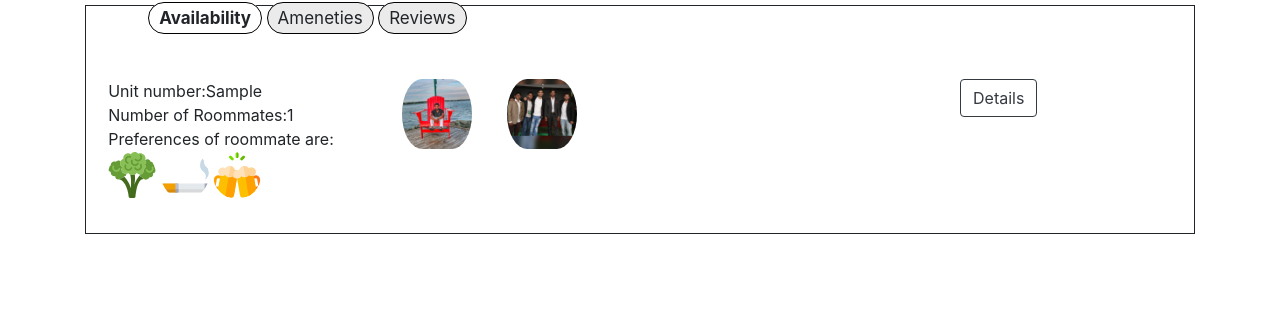
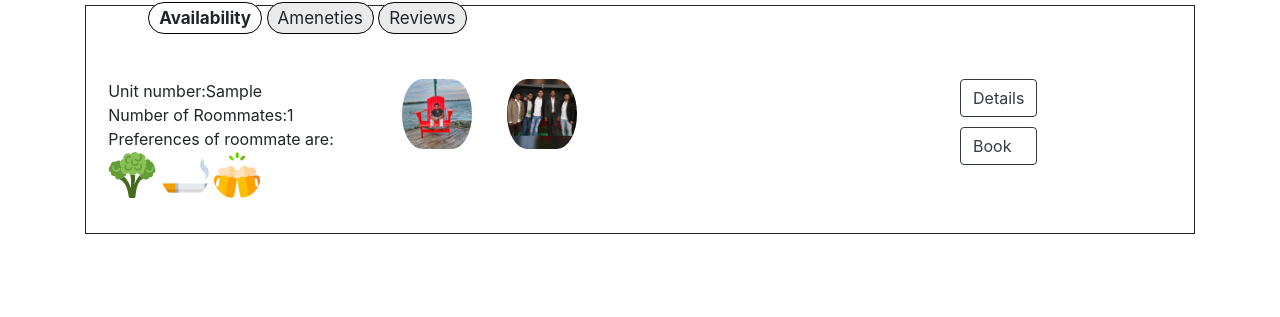
Before and after one commit to vizdal/Tectum, a Django app: page /apartments/1/ in a window 1280 px wide. Shown: the part 421-738 px from the top of the page. Run offline with Django 3.2, Linux system fonts and the light colour scheme; tables that the repository leaves empty hold one stand-in row (values such as "Sample post"); grey boxes marked "Sample" are stand-in pictures; some libraries are stand-ins or nearby versions.

Commit message:
moal style and link for book apartments

```diff
--- a/webtech/static/css/style_aman.css
+++ b/webtech/static/css/style_aman.css
@@ -116,11 +116,18 @@ padding-bottom: 6%;
     margin-top: 3em;
 }
 .quick-view-details,.free-view-details {
-    top: 15%;
+    top: 5%;
     left: 15%;
     background: #fff;
     padding: 4%;
     right: 15%;
+}
+.apartment-details .btn.btn-outline-dark {
+    margin-bottom: 10px;
+}
+.apartment-details a.btn.btn-outline-dark {
+    margin-bottom: 10px;
+    padding-right: 25px;
 }
 .BookaPartment {
     background-color: #000;
--- a/webtech/templates/apartment_list.html
+++ b/webtech/templates/apartment_list.html
@@ -34,12 +34,12 @@
                   </ul>
                   <div class="availability tabs-parent">
                      <div class="tabs-child active availability-tabs-details">
-                        {% for i in data %}
+                        {% for unit in data %}
                         <div class="row">
                            <div class="adjustment show-room">
                               <div class="col-sm-3">
                                  <div class="Unitnumber">
-                                    Unit number:{{ i }}
+                                    Unit number:{{ unit }}
                                  </div>
                                  <div class="shared">
                                     Number of Roommates:{{ apartment.sharing_count }}
@@ -78,6 +78,10 @@
                                     <div class="btn btn-outline-dark" onclick="book_now_click()">
                                        Details
                                     </div>
+                                     <div class="booknow" onclick="book_now_click()">
+                                         <a class="btn btn-outline-dark "href="{{ unit }}">Book</a>
+                                    </div>
+
                                  </div>
                               </div>
                            </div>
@@ -174,9 +178,7 @@
                Cost: {{ apartment.apartment_price }}
             </div>
 
-         <div class="row requext-button">
-            <div class="btn btn-outline-dark">Request Accomodation</div>
-         </div>
+
       </div>
    </div>
       <div class="free-view-details"  style="padding: 0;">
--- a/webtech/webtech/settings.py
+++ b/webtech/webtech/settings.py
@@ -84,7 +84,7 @@ DATABASES = {
         'ENGINE': 'django.db.backends.mysql',
         'NAME': 'tectum',
         'USER': 'root',
-        'PASSWORD': 'shri',
+        'PASSWORD': '',
         'HOST': 'localhost',
         'PORT': '3306',
     }
```
